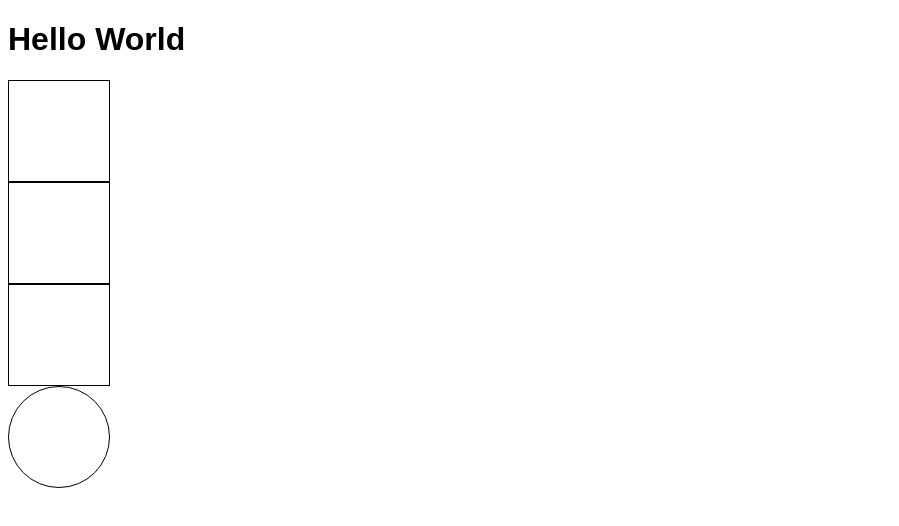
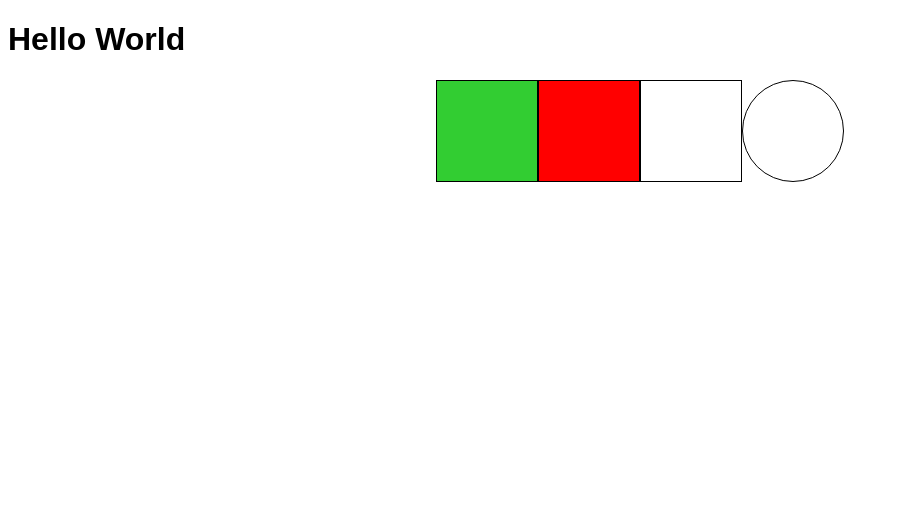
Before and after one commit to rmdashrfv/git-workshop-001, a plain HTML site: page index.html in a window 1280 px wide. Shown: the whole page, without its empty margins (0-899 px from the left). Drawn offline with Linux system fonts and the light colour scheme.

Commit message:
added colors to shapes

```diff
--- a/main.css
+++ b/main.css
@@ -3,7 +3,8 @@ body {
 }
 
 .container {
-
+  display: flex;
+  justify-content: center;
 }
 
 .box {
@@ -18,3 +19,11 @@ body {
   border: 1px solid #000;
   border-radius: 50%;
 }
+
+.container div:nth-child(1) {
+  background-color: limegreen;
+}
+
+.container div:nth-child(2) {
+  background-color: red;
+}
```
